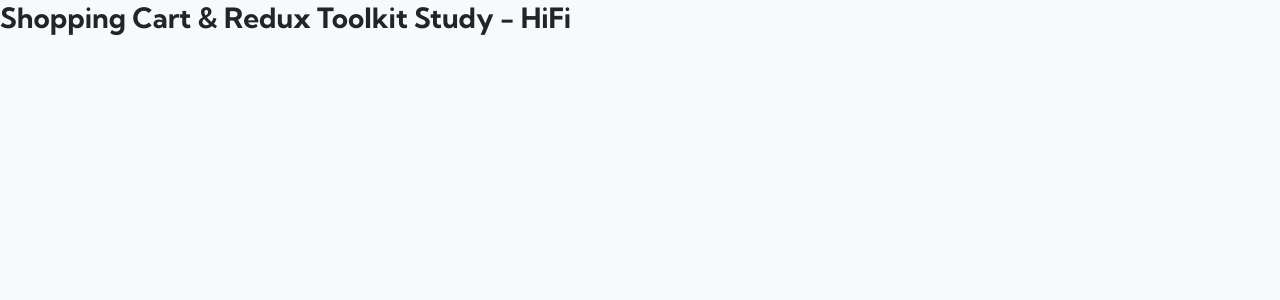
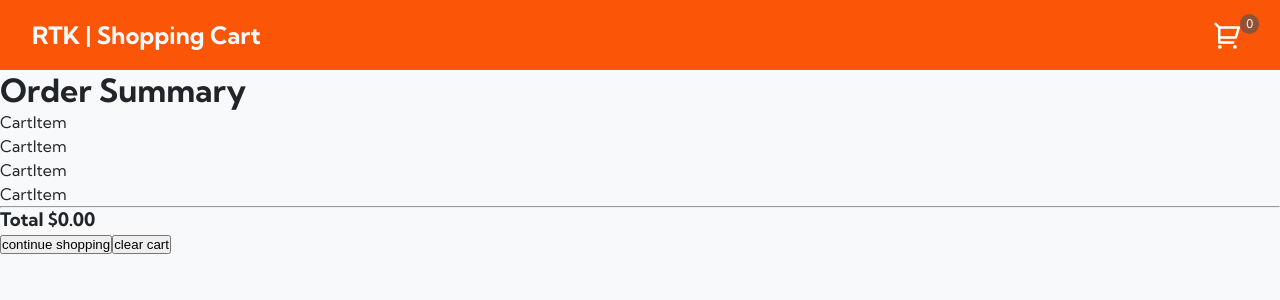
Before and after one commit to lisawagner/redux-toolkit-cart, a React (Create React App) app: page / in a window 1280 px wide. Shown: the top 300 px of the page. Built offline with nearby package versions, Linux system fonts and the light colour scheme.

Commit message:
feat: add component, reducer scaffold + store

```diff
--- a/src/App.js
+++ b/src/App.js
@@ -1,10 +1,12 @@
-
+import Navbar from "./components/Navbar";
+import CartContainer from "./components/CartContainer";
 
 function App() {
   return (
-    <div className="App">
-      <h1>Shopping Cart &#38; Redux Toolkit Study - HiFi</h1>
-    </div>
+    <main className="App">
+      <Navbar />
+      <CartContainer />
+    </main>
   );
 }
 
--- /dev/null
+++ b/src/components/CartContainer.js
@@ -0,0 +1,36 @@
+import CartItem from './CartItem'
+import { useDispatch, useSelector } from 'react-redux';
+
+const CartContainer = () => {
+  const { cartItems, totalCost, itemQuantity } = useSelector((store) => store.cart);
+
+  if(itemQuantity > 1) {
+    return (
+      <div className='cart'>
+        <h1>Order Summary</h1>
+        <div><h3>cart is currently empty</h3></div>
+      </div>
+    )
+  }
+  return (
+    <div className='cart'>
+      <div className='cart-header'></div>
+      <h1>Order Summary</h1>
+      <div>
+        {cartItems.map((item) => {
+          return <CartItem key={item.id} {...item} />;
+        })}
+      </div>
+      <div className='cart-footer'>
+        <hr/>
+        <div className='total-cost'>
+          <h3>Total <span>${totalCost.toFixed(2)}</span></h3>
+        </div>
+        <button className='btn clear-btn'>continue shopping</button>
+        <button className='btn clear-btn'>clear cart</button>
+      </div>
+    </div>
+  )
+}
+
+export default CartContainer
--- /dev/null
+++ b/src/components/CartItem.js
@@ -0,0 +1,9 @@
+import React from 'react'
+
+const CartItem = () => {
+  return (
+    <div>CartItem</div>
+  )
+}
+
+export default CartItem
--- /dev/null
+++ b/src/components/Navbar.js
@@ -0,0 +1,33 @@
+import { useSelector } from 'react-redux'
+import { RiShoppingCart2Line } from "react-icons/ri";
+
+const style = {
+  color: "white",
+  fontSize: '1.5em',
+  width: "40px"
+}
+const Navbar = () => {
+  const qty = useSelector((store) => store.cart.itemQuantity)
+  console.log(qty);
+  // console.log(
+  //   useSelector((store) => {
+  //     console.log(store)
+  //   })
+  // );
+  return (
+    <>
+      <nav className='header-nav'>
+        <div className='header-brand'>
+          <h1>RTK | Shopping Cart</h1>
+        </div>
+        <div className='cart-icon-wrap'>
+          <RiShoppingCart2Line style={style} />
+          <span className='amount-wrap'>{qty}</span>
+        </div>
+
+      </nav>
+    </>
+  )
+}
+
+export default Navbar
--- /dev/null
+++ b/src/features/cart/cartSlice.js
@@ -0,0 +1,18 @@
+import { createSlice } from '@reduxjs/toolkit';
+import cartItems from '../../data/cartItems'
+
+const initialState = {
+  cartItems: cartItems,
+  itemQuantity: 0,
+  totalCost: 0,
+  isLoading: true,
+}
+
+const cartSlice = createSlice({
+  name: 'cart',
+  initialState,
+})
+
+// console.log(cartSlice);
+
+export default cartSlice.reducer
--- a/src/index.css
+++ b/src/index.css
@@ -33,7 +33,6 @@ body {
   background: var(--white);
   color: var(--grey-8);
   line-height: 1.5;
-  font-size: 0.875rem;
 }
 a {
   text-decoration: none;
@@ -45,9 +44,41 @@ img {
 h1, h2, h3, h4 {
   text-transform: capitalize;
   line-height: 1.25;
-  margin-bottom: 0.75rem;
+}
+.btn {
+
+}
+/* NAVBAR */
+.header-nav {
+  display: flex;
+  justify-content: space-between;
+  align-items: center;
+  color: var(--white);
+  background-color: var(--orange-pantone);
+  padding: 1.25rem 2rem;
+  width: 100%;
 }
 
+.cart-icon-wrap {
+  display:flex;
+  margin-bottom: 0;
+  font-size: 1.25rem;
+
+}
+.amount-wrap {
+  position: absolute;
+  font-size: 0.75rem;
+  top: 0.9rem;
+  right: 1.3rem;
+  width: 1.2rem;
+  height: 1.2rem;
+  border-radius: 50%;
+  background: rgba(73, 80, 87, 0.6);
+  /* background-color: var(--amber); */
+  display: flex;
+  align-items: center;
+  justify-content: center;
+}
 
 /* MEDIA QUERRIES */
 @media screen and (min-width: 767px) {
--- a/src/index.js
+++ b/src/index.js
@@ -2,10 +2,14 @@ import React from 'react';
 import ReactDOM from 'react-dom/client';
 import './index.css';
 import App from './App';
+import { store } from './store'
+import { Provider } from 'react-redux';
 
 const root = ReactDOM.createRoot(document.getElementById('root'));
 root.render(
   <React.StrictMode>
-    <App />
+    <Provider store={store}>
+      <App />
+    </Provider>
   </React.StrictMode>
 );
--- /dev/null
+++ b/src/store.js
@@ -0,0 +1,8 @@
+import { configureStore } from '@reduxjs/toolkit'
+import cartReducer from './features/cart/cartSlice'
+
+export const store = configureStore({
+  reducer: {
+    cart: cartReducer,
+  },
+})
```
